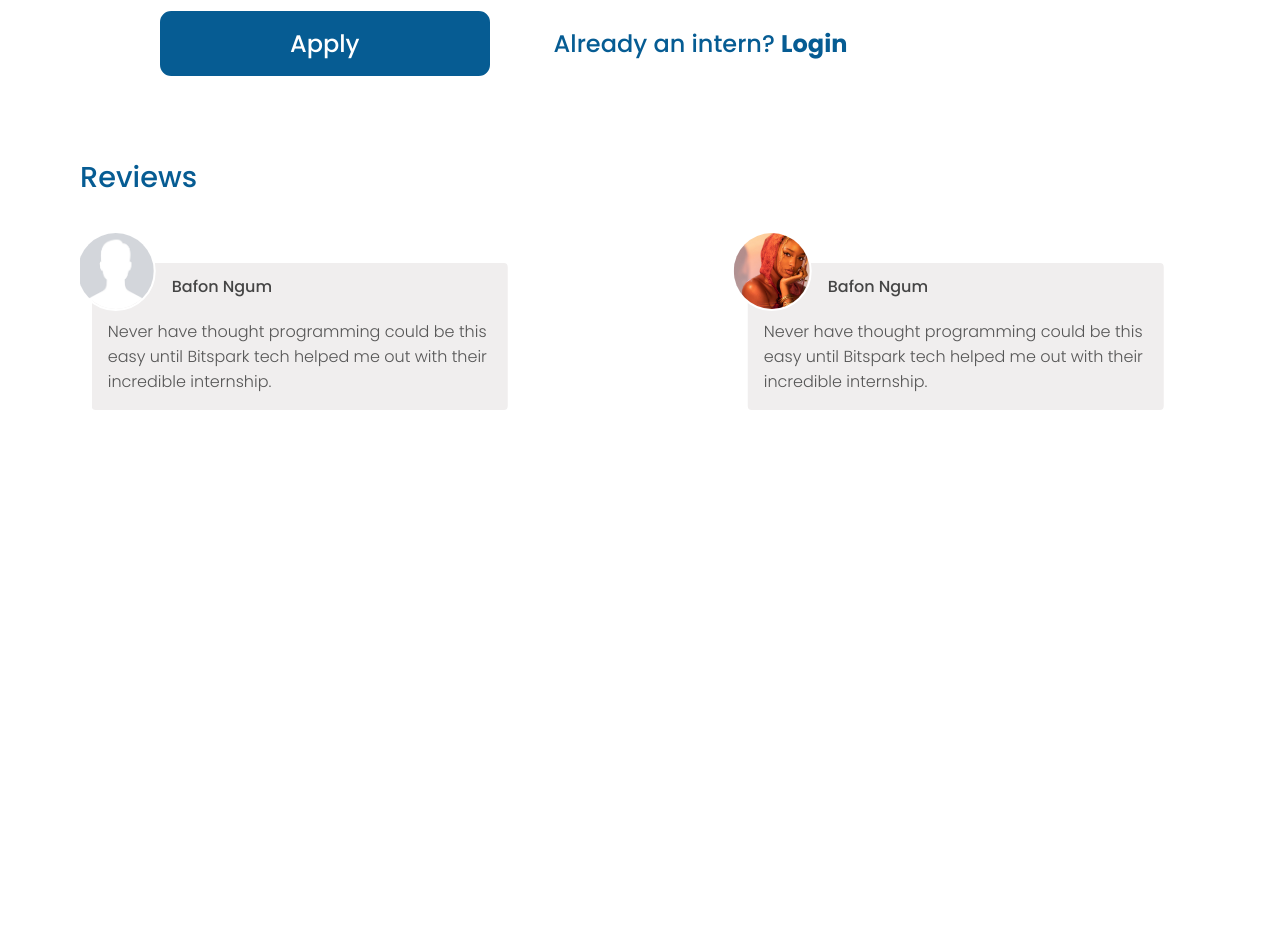
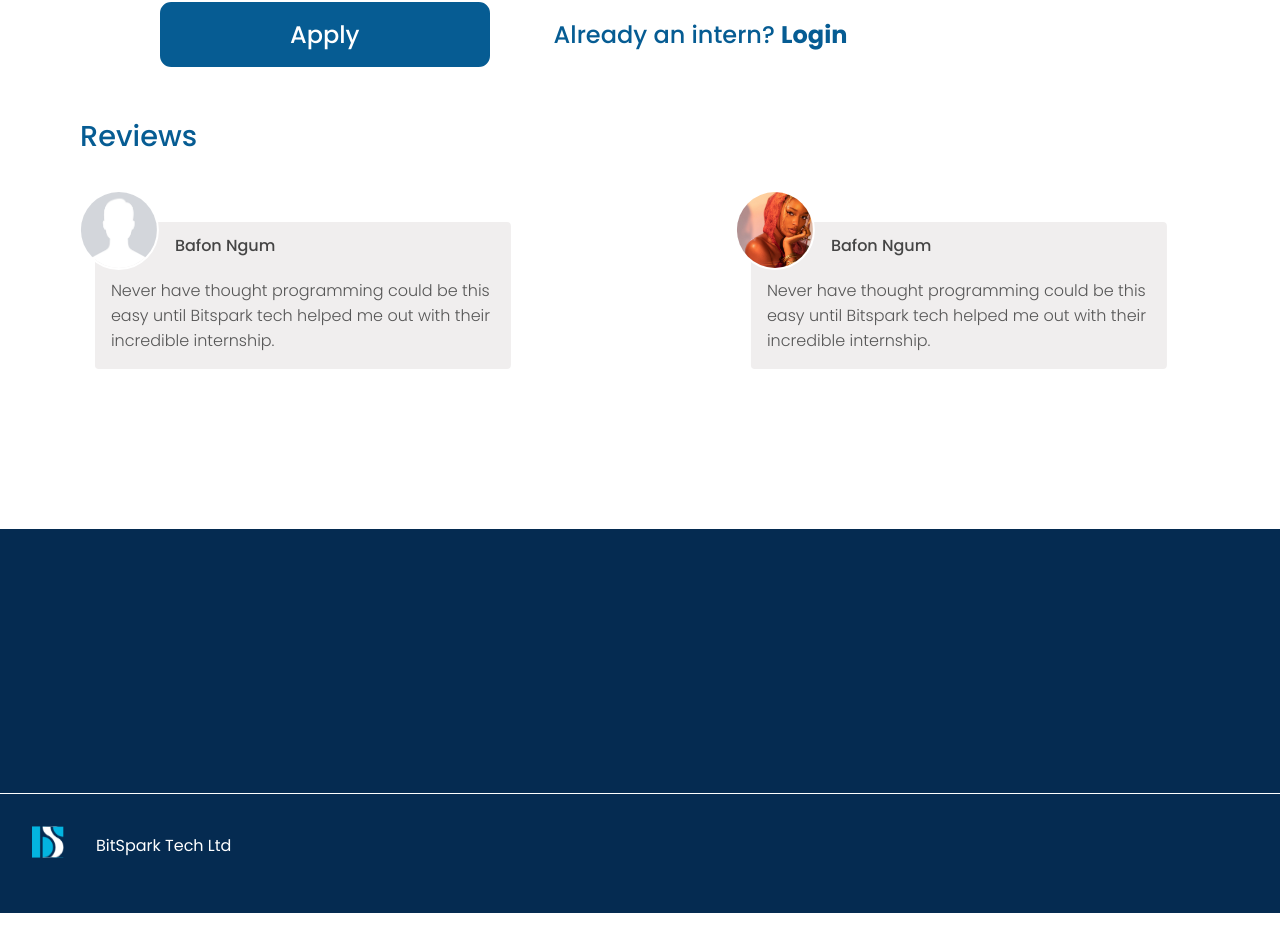
Before and after one commit to SMXKY/bitspartk-intern-client, a React (Create React App) app: page / in a window 1280 px wide. Shown: the part 734-1686 px from the top of the page. After the commit the page ends 1647 px from the top, so only its background shows below. Built offline with nearby package versions, Linux system fonts and the light colour scheme.

Commit message:
finnished the footer

```diff
--- a/src/App.css
+++ b/src/App.css
@@ -25,10 +25,10 @@
   --review-text-header: #454545;
 }
 
-body {
-  /* background-color: black;  */
+/* body {
+  background-color: black;
   padding-bottom: 80rem;
-}
+} */
 
 html {
   scroll-behavior: smooth;
--- a/src/App.js
+++ b/src/App.js
@@ -4,6 +4,7 @@ import { BrowserRouter as Router, Routes, Route } from "react-router-dom";
 import { NavBar } from "./components/NavBar/NavBar.Component";
 import { LandingPage } from "./pages/LandingPage/LandingPage.Component";
 import { SideBar } from "./components/SideBar/SideBar.Component";
+import { Footer } from "./components/Footer/Footer.Componet";
 
 function App() {
   return (
@@ -16,6 +17,7 @@ function App() {
             <Route path="/" element={<LandingPage />} />
           </Routes>
         </div>
+        <Footer />
       </Router>
     </div>
   );
--- /dev/null
+++ b/src/components/Footer/Footer.Componet.jsx
@@ -0,0 +1,16 @@
+import "./Footer.Styles.css";
+import Logo from "../../assets/logo.svg";
+import { Link } from "react-router-dom";
+
+export const Footer = () => {
+  return (
+    <div className="footer">
+      <div className="company-tag">
+        <Link to={"/"}>
+          <img className="logo-img" src={Logo} alt="bitspark-logo" />
+        </Link>
+        <p>BitSpark Tech Ltd</p>
+      </div>
+    </div>
+  );
+};
--- /dev/null
+++ b/src/components/Footer/Footer.Styles.css
@@ -0,0 +1,27 @@
+.footer {
+  background-color: var(--back-drop-color);
+  width: 1005;
+  height: 24rem;
+  margin-top: 10rem;
+  /* position: absolute;
+  bottom: 0; */
+  position: relative;
+}
+
+.company-tag {
+  display: flex;
+  align-items: center;
+  color: white;
+  position: absolute;
+  bottom: 0;
+  border-top: solid 1px white;
+  left: 0;
+  right: 0;
+  padding: 2rem 0rem 3rem 2rem;
+}
+
+.company-tag img {
+  width: 2rem;
+  height: 2rem;
+  margin-right: 2rem;
+}
--- a/src/components/LandingPageHero/LandingPageHero.Component.jsx
+++ b/src/components/LandingPageHero/LandingPageHero.Component.jsx
@@ -8,7 +8,6 @@ export const LandingPageHero = () => {
       <div className="hero-img-holder">
         <img src={HeroImg} className="hero-img" alt="hero-img" />
       </div>
-
       <div className="hero-text">
         <p className="main-hero-text">Creative Internship</p>
         <p className="sub-hero-text">
--- a/src/components/NavBar/NavBar.Component.jsx
+++ b/src/components/NavBar/NavBar.Component.jsx
@@ -26,9 +26,11 @@ export const NavBar = () => {
   const [isScrolled, setIsScrolled] = useState(false);
 
   useEffect(() => {
+    const scrollDistance = window.innerWidth <= 620 ? 100 : 300;
+
     const handleScroll = () => {
       const scrollPosition = window.scrollY || window.pageYOffset;
-      if (scrollPosition > 450) {
+      if (scrollPosition > scrollDistance) {
         setIsScrolled(true);
       } else {
         setIsScrolled(false);
--- a/src/pages/LandingPage/LandingPage.Component.jsx
+++ b/src/pages/LandingPage/LandingPage.Component.jsx
@@ -42,7 +42,7 @@ export const LandingPage = () => {
   return (
     <div style={{ maxWidth: "100vw", overflow: "hidden" }}>
       <LandingPageHero />
-      <br></br>
+
       <div className="landing-page-action-btns">
         <ActionButton name={"Apply"} url={"/apply"} />
         <Link to={"/login"} className="already-an-intern-login-link">
--- a/src/pages/LandingPage/LandingPage.Styles.css
+++ b/src/pages/LandingPage/LandingPage.Styles.css
@@ -1,7 +1,7 @@
 .landing-page-action-btns {
   /* background-color: red; */
   padding-left: 10rem;
-  margin-top: 2rem;
+  margin-top: 0rem;
 }
 
 .already-an-intern-login-link {
@@ -38,7 +38,7 @@
 }
 
 .review-section {
-  margin-top: 5rem;
+  margin-top: 3rem;
   padding-left: 5rem;
   padding-right: 5rem;
   overflow: hidden;
@@ -65,20 +65,14 @@
   padding-left: 4rem;
 }
 
-@keyframes scroll-left {
-  0% {
-    transform: translateX(0);
-  }
-  100% {
-    transform: translateX(-50%);
-  }
+.landing-page-action-btns {
+  margin-top: 3rem;
 }
 
 @media (min-width: 1449px) {
   .landing-page-action-btns {
     /* background-color: red; */
     padding-left: 10rem;
-    margin-top: 5rem;
   }
 }
 
@@ -116,8 +110,8 @@
 
   .review-section {
     padding-right: 1rem;
-    overflow: hidden;
-    white-space: nowrap;
+    /* overflow: hidden;
+    white-space: nowrap; */
   }
 }
 
@@ -145,8 +139,8 @@
     margin-top: 2rem;
     padding-left: 1rem;
     padding-right: 5rem;
-    overflow: hidden;
-    white-space: nowrap;
+    /* overflow: hidden;
+    white-space: nowrap; */
   }
 
   .actual-reviews {
@@ -169,3 +163,12 @@
     /* background-color: red; */
   }
 }
+
+@keyframes scroll-left {
+  0% {
+    transform: translateX(0);
+  }
+  100% {
+    transform: translateX(-50%);
+  }
+}
```
